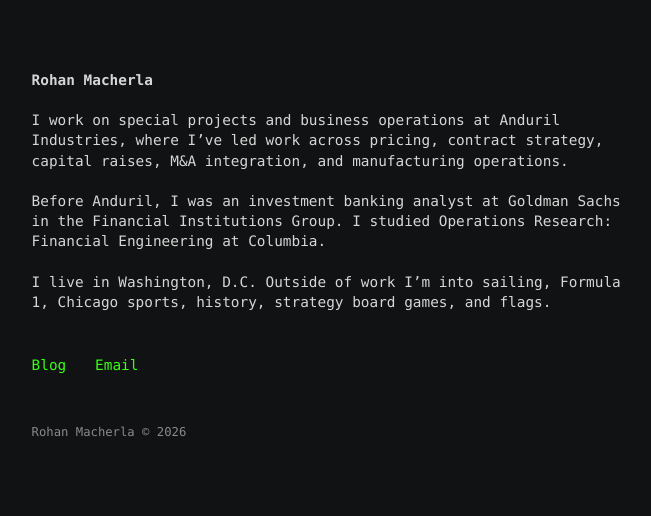
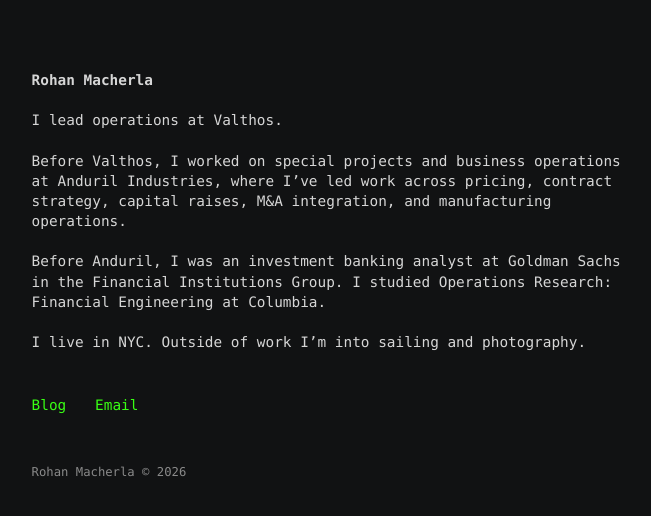
Before and after one commit to rhnmac/personal-site, a Jekyll site: the page built from index.md, in a window 1280 px wide. Shown: the top 516 px of the page, without its empty margins (306-957 px from the left). Built offline with Jekyll 4.4.1, drawn with Linux system fonts in a browser that asks for light colours.

Commit message:
Update index.md

```diff
--- a/index.md
+++ b/index.md
@@ -5,7 +5,9 @@
 
 # Rohan Macherla
 
-I work on special projects and business operations at Anduril
+I lead operations at Valthos.
+
+Before Valthos, I worked on special projects and business operations at Anduril
 Industries, where I've led work across pricing, contract strategy,
 capital raises, M&A integration, and manufacturing operations.
 
@@ -13,8 +15,7 @@
 in the Financial Institutions Group. I studied Operations Research:
 Financial Engineering at Columbia.
 
-I live in Washington, D.C. Outside of work I'm into sailing,
-Formula 1, Chicago sports, history, strategy board games, and flags.
+I live in NYC. Outside of work I'm into sailing and photography.
 
 <nav class="links">
   <a href="/blog/">Blog</a>
```
